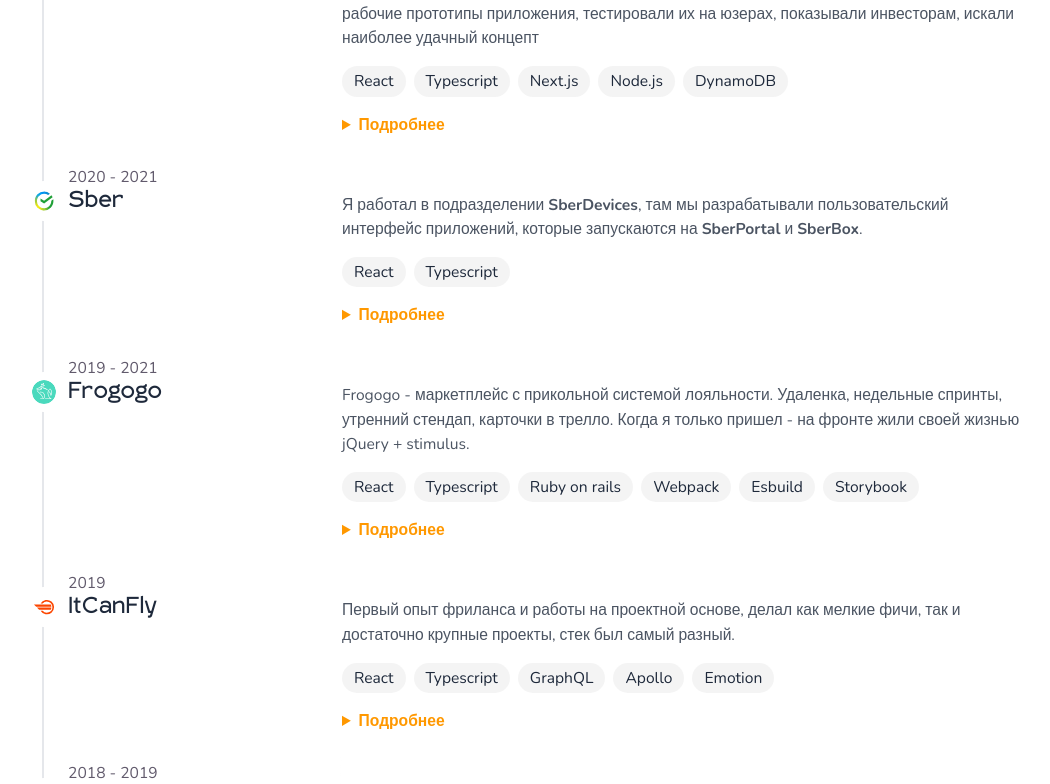
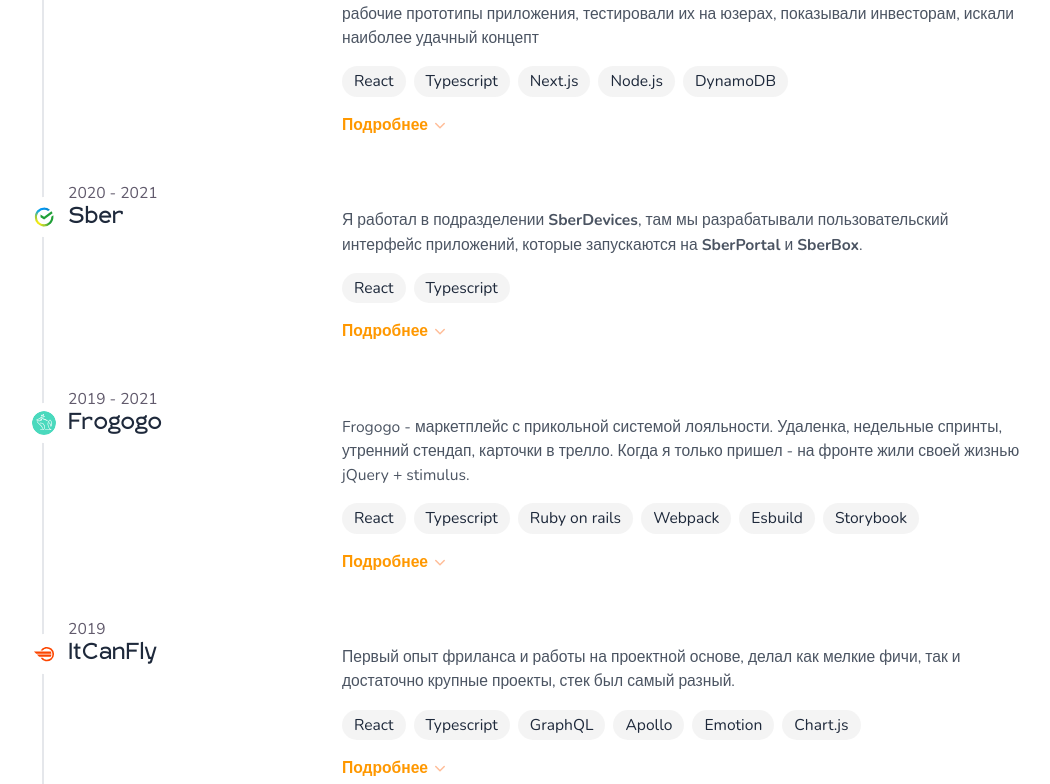
Before and after one commit to deadrime/deadrime.github.io, a Next.js app: page / in a window 1280 px wide. Shown: the part 1649-2433 px from the top of the page, without its empty margins (108-1158 px from the left). Built offline with nearby package versions, Linux system fonts and the light colour scheme.

Commit message:
Add Accordion component

```diff
--- /dev/null
+++ b/components/Accordion/Accordion.module.css
@@ -0,0 +1,20 @@
+.summary {
+  display: flex;
+  align-items: center;
+  gap: 0.375rem;
+  cursor: pointer;
+
+  &::-webkit-details-marker {
+    display: none;
+  }
+
+  list-style: none;
+}
+
+.details {
+  &[open] {
+    .icon {
+      transform: scaleY(-1);
+    }
+  }
+}
--- /dev/null
+++ b/components/Accordion/Accordion.tsx
@@ -0,0 +1,40 @@
+"use client";
+
+import classNames from "classnames";
+import { FormEvent, useCallback, useState } from "react";
+import styles from './Accordion.module.css';
+import SvgArrowdown from "@/svgComponents/Arrowdown";
+
+type DetailsProps = React.ComponentPropsWithoutRef<"details"> & {
+  summary: React.ReactNode;
+  children: React.ReactNode;
+}
+
+const Accordion: React.FC<DetailsProps> = ({ summary, children, ...props }) => {
+  const [open, setOpen] = useState(false);
+
+  const onToggle = useCallback((e: FormEvent<HTMLDetailsElement>) => {
+    e.preventDefault();
+    e.stopPropagation();
+    setOpen(value => !value);
+  }, []);
+
+  return (
+    <details className={styles.details} open={open} onChange={onToggle}>
+      <summary className={classNames(styles.summary)}>
+        <span className="text-primary font-semibold select-none">
+          {summary}
+        </span>
+
+        <button onClick={e => setOpen(value => !value)}>
+          <SvgArrowdown width={12} height={12} className={styles.icon} />
+        </button>
+      </summary>
+      <span className="text-text/80">
+        {children}
+      </span>
+    </details>
+  )
+}
+
+export default Accordion;
--- a/components/MyExperience/MyExperience.tsx
+++ b/components/MyExperience/MyExperience.tsx
@@ -15,6 +15,8 @@
 import SvgEmotion from '@/svgComponents/Emotion';
 import SvgNodejs from '@/svgComponents/Nodejs';
 import SvgOther from '@/svgComponents/Other';
+import Accordion from '../Accordion/Accordion';
+import SvgChartjs from '@/svgComponents/Chartjs';
 
 
 const data = [
@@ -170,35 +172,57 @@
         <li>
           Создавал графики на <strong>chart.js</strong>. Различная статистика, курс валют и т.п.
 
-          <div className="flex gap-2">
-            <SvgReact height={20} />
-            <SvgTs height={20} />
+          <div className="flex gap-2 my-2">
+            <Tag icon={<SvgReact />} borderless size='small'>
+              React
+            </Tag>
+            <Tag icon={<SvgTs />} borderless size='small'>
+              Typescript
+            </Tag>
+            <Tag icon={<SvgChartjs />} borderless size='small'>
+              Chart.js
+            </Tag>
           </div>
         </li>
         <li>
-          Участвовал в разработке сайта для антикафе https://ziferblat.net/
+          Участвовал в разработке сайта для антикафе <a href="https://ziferblat.net/">Циферблат</a>
 
-          <div className="flex gap-2">
-            <SvgReact height={20} />
-            <SvgTs height={20} />
-            <SvgGraphql height={20} />
-            <SvgApollo className="fill-current" height={20} />
-            <SvgEmotion height={20} />
+          <div className="flex gap-2 my-2">
+            <Tag icon={<SvgReact />} borderless size='small'>
+              React
+            </Tag>
+            <Tag icon={<SvgTs />} borderless size='small'>
+              Typescript
+            </Tag>
+            <Tag icon={<SvgGraphql />} borderless size='small'>
+              GraphQL
+            </Tag>
+            <Tag icon={<SvgApollo />} borderless size='small'>
+              Apollo
+            </Tag>
+            <Tag icon={<SvgEmotion />} borderless size='small'>
+              Emotion
+            </Tag>
           </div>
-
         </li>
         <li>
-          Написал телеграмм бота для персонала. В боте можно выбрать рабочие смены, провести инвентаризацию.
+          Написал телеграмм бота для персонала. В боте можно было выбрать рабочие смены, провести инвентаризацию.
 
-          <div className="flex gap-2">
-            <SvgTs height={20} />
-            <SvgGraphql height={20} />
-            <SvgNodejs height={20} />
+          <div className="flex gap-2 my-2">
+            <Tag icon={<SvgTs />} borderless size='small'>
+              Typescript
+            </Tag>
+            <Tag icon={<SvgGraphql />} borderless size='small'>
+              GraphQL
+            </Tag>
+            <Tag icon={<SvgNodejs />} borderless size='small'>
+              Node.js
+            </Tag>
           </div>
         </li>
       </ul>
     </>,
-    technologies: ['react', 'typescript', 'graphQL', 'apollo', 'emotion'],
+    technologies: ['react', 'typescript', 'graphQL', 'apollo', 'emotion', 'chart.js'],
   },
   {
     companyName: 'Прочее',
@@ -263,17 +287,9 @@
                   </Tag>
                 )}
               </div>
-              <details className="mb-0">
-                <summary className='marker:text-primary cursor-pointer'>
-                  <span className="text-primary font-semibold">Подробнее</span>
-                  {/* <button>
-                    Подробнее <IconArrowDown width={12} height={12} />
-                  </button> */}
-                </summary>
-                <span className="text-text/80">
-                  {work.moreInfo}
-                </span>
-              </details>
+              <Accordion summary="Подробнее">
+                {work.moreInfo}
+              </Accordion>
             </div>
           </div>
         ))}
--- /dev/null
+++ b/svgComponents/Chartjs.tsx
@@ -0,0 +1,31 @@
+import * as React from "react";
+import type { SVGProps } from "react";
+const SvgChartjs = (props: SVGProps<SVGSVGElement>) => (
+  <svg
+    xmlns="http://www.w3.org/2000/svg"
+    xmlSpace="preserve"
+    width="20px"
+    height="20px"
+    viewBox="0 0 192 192"
+    {...props}
+  >
+    <path
+      fill="#36A2EB"
+      d="M161.271 96.556c-22.368.439-17.709 14.599-33.473 18.18-16.014 3.638-18.542-39.111-34.552-39.111-16.012 0-19.559 41.526-39.608 70.034l-.572.807 42.985 24.813 65.22-37.651z"
+    />
+    <path
+      fill="#FFCE56"
+      d="M161.271 95.267c-7.488-9.61-12.567-20.658-23.494-20.658-19.337 0-14.249 31.545-35.62 31.545-21.373 0-23.62-33.931-47.832-2.035-7.715 10.163-13.925 21.495-18.803 32.218l60.529 34.943 65.22-37.651z"
+    />
+    <path
+      fill="#FE6184"
+      d="M30.829 108.334c7.338-20.321 10.505-36.779 24.514-36.779 21.371 0 26.458 60.039 44.779 53.931 18.318-6.105 16.282-38.669 44.779-38.669 5.424 0 10.962 3.323 16.371 8.698v38.113l-65.22 37.651-65.222-37.651v-25.294z"
+      opacity={0.8}
+    />
+    <path
+      fill="#E7E9ED"
+      d="m96 176-69.292-39.999V56L96 16l69.292 40v80zm-61.151-44.699L96 166.602l61.151-35.301V60.7L96 25.399 34.849 60.7z"
+    />
+  </svg>
+);
+export default SvgChartjs;
--- a/svgComponents/index.ts
+++ b/svgComponents/index.ts
@@ -1,5 +1,6 @@
 export { default as Apollo } from "./Apollo";
 export { default as Arrowdown } from "./Arrowdown";
+export { default as Chartjs } from "./Chartjs";
 export { default as Copy } from "./Copy";
 export { default as Css } from "./Css";
 export { default as Dynamodb } from "./Dynamodb";
```
Also changed, not shown: svgs/chartjs.svg (added).
